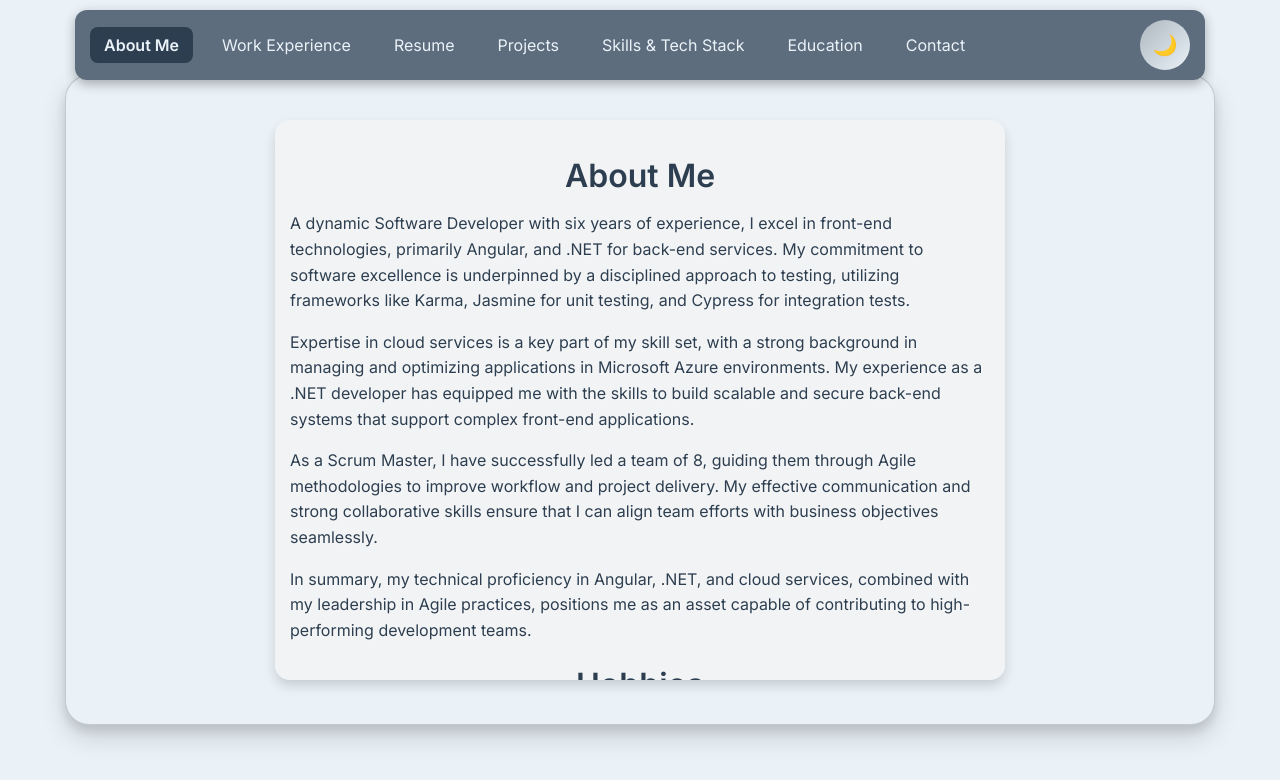
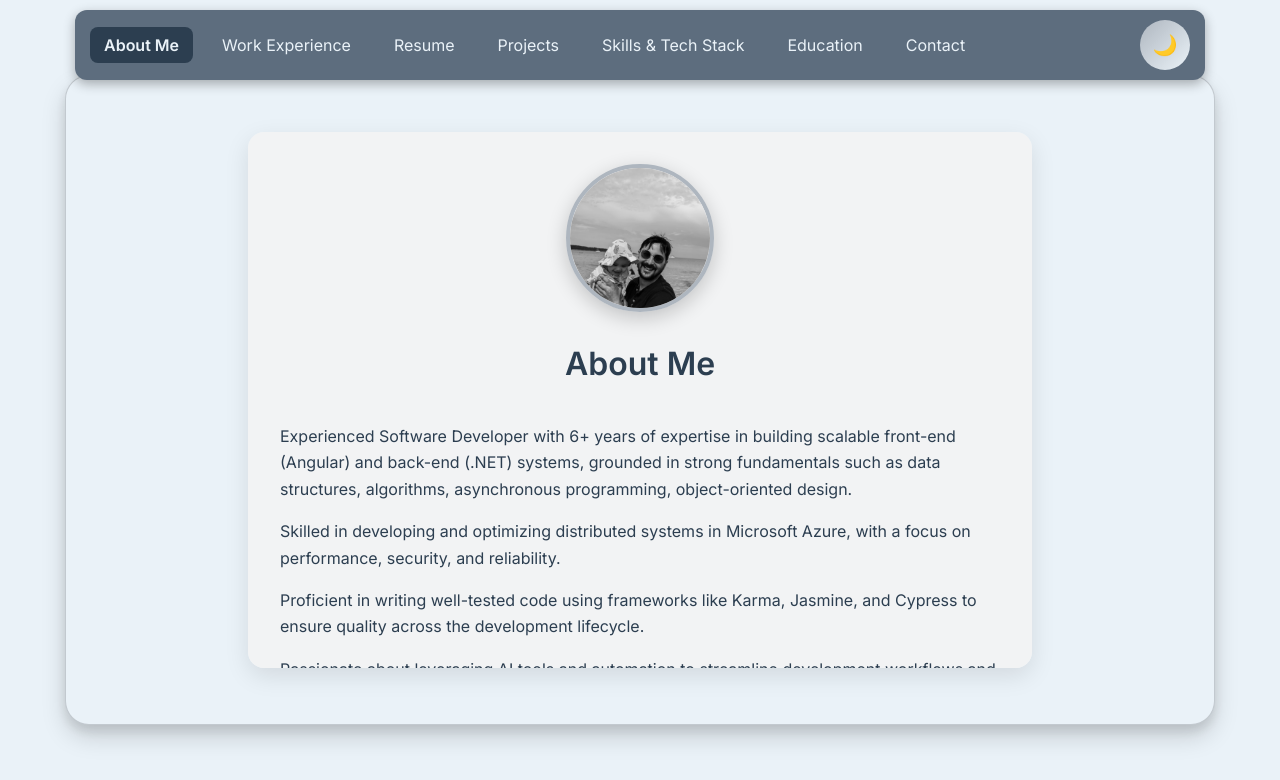
Before and after one commit to Thegrinch1985/Resume, an Angular app in the folder resume/: page /about in a window 1280 px wide. Shown: the top 780 px of the page. Built offline with nearby package versions, Linux system fonts and the light colour scheme.

Commit message:
minor changes

```diff
--- a/resume/src/app/components/about-me/about-me.component.html
+++ b/resume/src/app/components/about-me/about-me.component.html
@@ -1,6 +1,11 @@
 <div class="component-container">
   <div class="about-me-container">
-    <h1>About Me</h1>
+    <div class="profile-section">
+      <div class="profile-image">
+        <img src="assets/howie.jpeg" alt="Profile Picture" />
+      </div>
+      <h1>About Me</h1>
+    </div>
 
     <div *ngFor="let paragraph of aboutMeText">
       <p>{{ paragraph }}</p>
--- a/resume/src/app/components/about-me/about-me.component.scss
+++ b/resume/src/app/components/about-me/about-me.component.scss
@@ -3,26 +3,64 @@
 // 🎨 Muted Plum	#3B3235	Dark, desaturated purple-brown
 // 🎨 Cool Silver	#ACB0B9	Light steel gray
 // 🎨 Slate Gray	#82868C	Medium gray with blue undertones
-@import 'src/styles.scss';
+@import "src/styles.scss";
 
 .about-me-container {
-  background: var(--slate-white);
+  background-color: var(--slate-white);
   color: var(--dark-charcoal);
-  padding: 15px;
-  max-width: 700px;
-  margin: 20px auto;
-  border-radius: 15px;
-  box-shadow: 0 6px 12px rgba(0, 0, 0, 0.15);
+  padding: 2rem;
+  max-width: 720px;
+  margin: 2rem auto;
+  border-radius: 1rem;
+  box-shadow: 0 8px 24px rgba(0, 0, 0, 0.1);
   font-family: var(--font-family);
-  position: relative;
-  text-align: left;
-  overflow: scroll;
+  text-align: center;
+  overflow-y: auto;
 
+  h1 {
+    font-size: 2rem;
+    margin-top: 1rem;
+    margin-bottom: 1.5rem;
+  }
+
+  h2 {
+    font-size: 1.25rem;
+    margin-top: 1.5rem;
+    color: var(--muted-plum);
+  }
+
+  p {
+    font-size: 1rem;
+    line-height: 1.65;
+    margin-bottom: 1rem;
+    color: var(--dark-charcoal);
+    text-align: left;
+  }
 }
 
-.about-me-container p {
-  font-size: 16px;
-  line-height: 1.6;
-  margin-bottom: 15px;
-  text-shadow: 1px 1px 2px rgba(255, 255, 255, 0.5);
+.profile-section {
+  display: flex;
+  flex-direction: column;
+  align-items: center;
 }
+
+.profile-image {
+  width: 140px;
+  height: 140px;
+  border-radius: 50%;
+  overflow: hidden;
+  border: 4px solid var(--cool-silver);
+  box-shadow: 0 6px 20px rgba(0, 0, 0, 0.2);
+  margin-bottom: 1rem;
+  transition: transform 0.3s ease;
+
+  img {
+    width: 100%;
+    height: 100%;
+    object-fit: cover;
+  }
+
+  &:hover {
+    transform: scale(1.05);
+  }
+}
--- a/resume/src/app/components/about-me/about-me.component.ts
+++ b/resume/src/app/components/about-me/about-me.component.ts
@@ -3,20 +3,37 @@ import { Component } from '@angular/core';
 @Component({
   selector: 'app-about-me',
   templateUrl: './about-me.component.html',
-  styleUrls: ['./about-me.component.scss']
+  styleUrls: ['./about-me.component.scss'],
 })
 export class AboutMeComponent {
   aboutMeText: string[] = [
-    "A dynamic Software Developer with six years of experience, I excel in front-end technologies, primarily Angular, and .NET for back-end services. My commitment to software excellence is underpinned by a disciplined approach to testing, utilizing frameworks like Karma, Jasmine for unit testing, and Cypress for integration tests.",
-    "Expertise in cloud services is a key part of my skill set, with a strong background in managing and optimizing applications in Microsoft Azure environments. My experience as a .NET developer has equipped me with the skills to build scalable and secure back-end systems that support complex front-end applications.",
-    "As a Scrum Master, I have successfully led a team of 8, guiding them through Agile methodologies to improve workflow and project delivery. My effective communication and strong collaborative skills ensure that I can align team efforts with business objectives seamlessly.",
-    "In summary, my technical proficiency in Angular, .NET, and cloud services, combined with my leadership in Agile practices, positions me as an asset capable of contributing to high-performing development teams."
+    'Experienced Software Developer with 6+ years of expertise in building scalable front-end (Angular) and back-end (.NET) systems, grounded in strong fundamentals such as data structures, algorithms, asynchronous programming, object-oriented design.',
+    'Skilled in developing and optimizing distributed systems in Microsoft Azure, with a focus on performance, security, and reliability.',
+    'Proficient in writing well-tested code using frameworks like Karma, Jasmine, and Cypress to ensure quality across the development lifecycle.',
+    'Passionate about leveraging AI tools and automation to streamline development workflows and drive efficiency.',
+    'Effective communicator and collaborator with experience leading Agile teams as a Scrum Master, aligning team efforts with business objectives through clear direction and consistent feedback.',
   ];
 
-  hobbies: { name: string, description: string }[] = [
-    { name: 'Coding', description: 'Passionate about writing clean, efficient, and scalable code while learning new technologies.' },
-    { name: 'Music', description: 'A passion of mine is to relax and chill is listening to a various type of Music , I have an ever growing vinyl collection' },
-    { name: 'Guitar', description: 'Another hobby of mind is I enjoy is playing guitar , been playing for about 20 years , love spending time to learn new songs' },
-    { name: 'Gaming', description: 'Enjoys rpg video games, mainly story-driven, as a way to unwind ' }
+  hobbies: { name: string; description: string }[] = [
+    {
+      name: 'Coding',
+      description:
+        'Passionate about writing clean, efficient, and scalable code while learning new technologies.',
+    },
+    {
+      name: 'Music',
+      description:
+        'A passion of mine is to relax and chill is listening to a various type of Music , I have an ever growing vinyl collection',
+    },
+    {
+      name: 'Guitar',
+      description:
+        'Another hobby of mind is I enjoy is playing guitar , been playing for about 20 years , love spending time to learn new songs',
+    },
+    {
+      name: 'Gaming',
+      description:
+        'Enjoys rpg video games, mainly story-driven, as a way to unwind ',
+    },
   ];
 }
```
Also changed, not shown: resume/src/styles.scss (line endings or trailing spaces).
